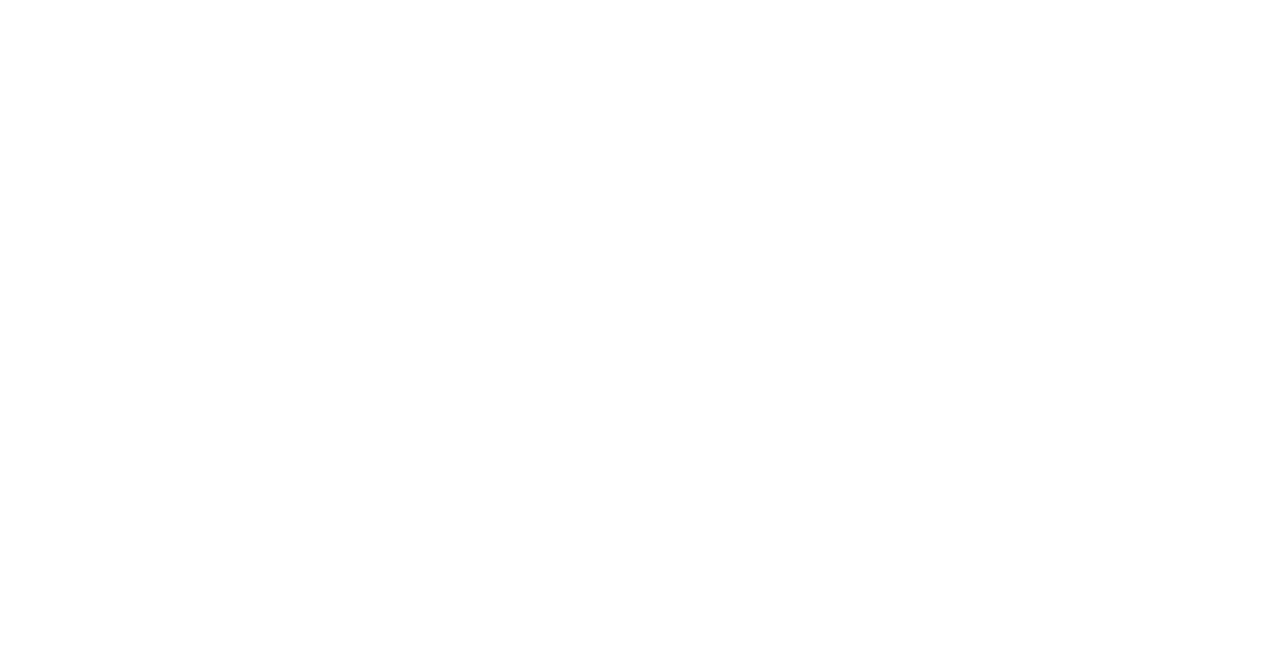
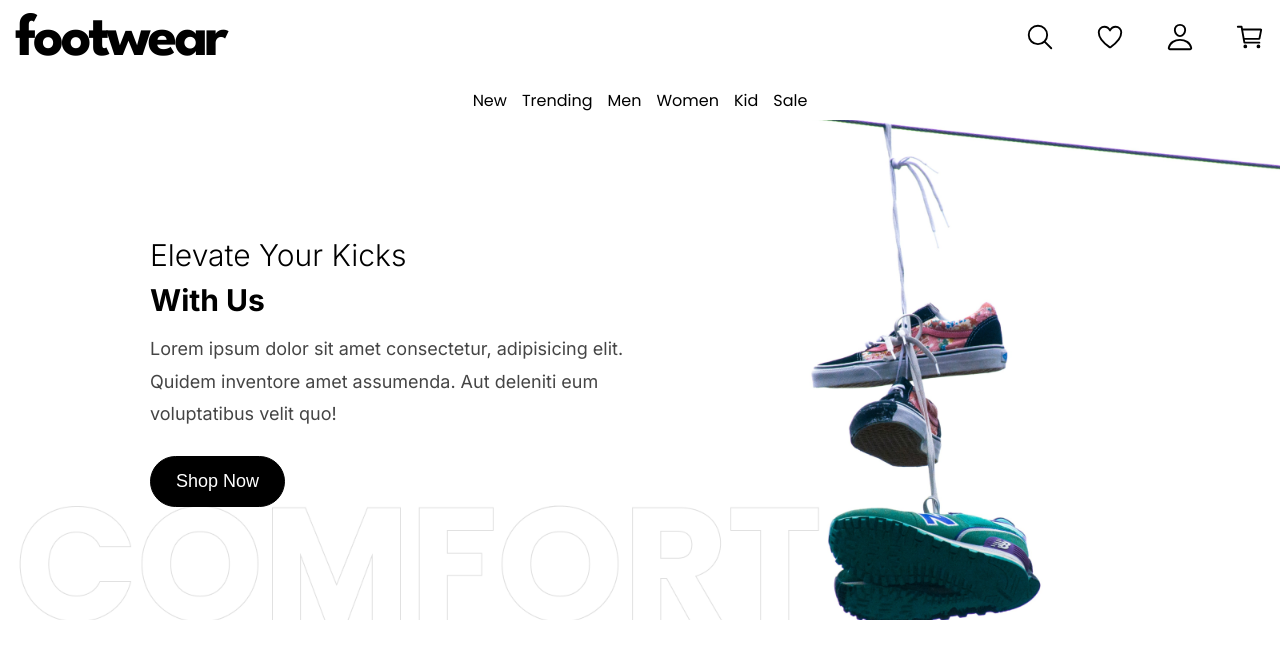
Before and after one commit to swayamsth/footwear, a plain HTML site: page index.html in a window 1280 px wide. Shown: the top 658 px of the page. Drawn offline with Linux system fonts and the light colour scheme.

Commit message:
Initial footprint

```diff
--- a/index.html
+++ b/index.html
@@ -8,6 +8,45 @@
         <script src="./script.js" defer></script>
     </head>
     <body>
+        <header>
+            <div class="logo">footwear</div>
+            <div>
+                <ul class="icons">
+                    <li><a href="#"><img src="./images/icons/search-outline.svg" class="search"></a></li>
+                    <li><a href="#"><img src="./images/icons/heart-outline.svg" class="heart"></a></li>
+                    <li><a href="#"><img src="./images/icons/person-outline.svg" class="user"></a></li>
+                    <li><a href="#"><img src="./images/icons/cart-outline.svg" class="cart"></a></li>
+                </ul>
+            </div>
+        </header>
+        <nav>
+            <div>
+                <ul class="nav-links">
+                    <li><a href="#">New</a></li>
+                    <li><a href="#">Trending</a></li>
+                    <li><a href="#">Men</a></li>
+                    <li><a href="#">Women</a></li>
+                    <li><a href="#">Kid</a></li>
+                    <li><a href="#">Sale</a></li>
+                </ul>
+            </div>
+        </nav>
+        <main>
+            <article>
+                <section class="section hero" style="background-image: url('./images/herosection2.png')">
+                    <div class="container">
+                        <h2 class="h1 hero-title">
+                            Elevate Your Kicks <strong>With Us</strong>
+                        </h2>
 
+                        <p class="hero-text">
+                            Lorem ipsum dolor sit amet consectetur, adipisicing elit. Quidem inventore amet assumenda. Aut deleniti eum voluptatibus velit quo!
+                        </p>
+
+                        <button class="btn btn-primary">Shop Now</button>
+                    </div>
+                </section>
+            </article>
+        </main>
     </body>
 </html>
--- a/style.css
+++ b/style.css
@@ -6,6 +6,7 @@
     /* colors */
     --white: hsl(0, 0%, 100%);
     --black: hsl(0, 0%, 0%);
+    --onyx: hsl(0, 0%, 27%);
     --lightgrey: hsl(0, 0%, 67%);
     --lightgreysale: hsl(0, 0%, 74%);
     --red: hsl(351, 99%, 37%);
@@ -38,3 +39,146 @@
     padding: 0;
     box-sizing: border-box;
 }
+
+body{
+    font-size: 1.6rem;
+    /* padding-block-start: 90px; */
+    height: 300vh;
+}
+
+html{
+    font-family: var(--ff-poppins);
+    font-size: 10px;
+    scroll-behavior: smooth;
+}
+
+li{
+    list-style: none;
+}
+
+a{
+    text-decoration: none;
+}
+
+a,.btn{
+    transition: all 300ms ease;
+}
+
+/* REUSED */
+.container{
+    padding-inline: 15rem;
+}
+
+.section{
+    padding-block: 60px;
+}
+
+.h1{
+    font-size: 3rem;
+    font-weight: var(--fw-300);
+    line-height: 1.5;
+}
+
+.btn{
+    background-color: var(--black);
+    color: var(--white);
+    font-size: 1.8rem;
+    padding: 14px 25px;
+    border: 1px solid var(--border-color, var(--black));
+    border-radius: 30px;
+    cursor: pointer;
+}
+
+.btn-primary:is(:hover, :focus){
+    background: var(--onyx);
+    color: var(--white);
+}
+/* HEADER */
+
+.search, .heart, .user, .cart{
+    width: 30px;
+    height: 30px;
+}
+
+.logo{
+    font-family: var(--ff-league);
+    font-size: 60px;
+    font-weight: var(--fw-700);
+    letter-spacing: -3.25px;
+}
+
+.logo:hover{
+    cursor: default;
+}
+
+header, .icons{
+    display: flex;
+}
+
+header{
+    justify-content: space-between;
+    align-items: center;
+    height: 10vh;
+    margin-left: 1.5rem;
+    margin-right: 1.5rem;
+}
+
+.icons{
+    gap: 4rem;
+}
+
+/* NAV */
+
+nav{
+    height: 5vh;
+    display: flex;
+    align-items: center;
+    justify-content: center;
+}
+
+a{
+    color: black;
+    text-decoration-color: white;
+}
+
+a:hover{
+    text-decoration: underline;
+    color: gray;
+    text-underline-offset: 0.5rem;
+    text-decoration-color: lightgray;
+}
+
+.nav-links{
+    display: flex;
+    gap: 1.5rem;
+}
+
+/* HERO SECTION */
+
+.hero{
+    background-repeat: no-repeat;
+    background-size: cover;
+    background-position: left;
+    min-height: 500px;
+    display: flex;
+    justify-content: flex-start;
+    align-items: center;
+    font-family: var(--ff-inter);
+    border-radius: 30px;
+}
+
+.hero-title{
+    margin-bottom: 10px;
+}
+
+.hero-title > strong {
+    display: block;
+}
+
+.hero-text{
+    color: var(--onyx);
+    line-height: 1.8;
+    font-size: 1.8rem;
+    max-width: 46ch;
+    margin-bottom: 25px;
+}
```
Also changed, not shown: images/Frame 2.png (added), images/final images/af1-shoes.png (added), images/final images/jordan-shoes.png (added), images/final images/shoes.png (added), images/herosection2.png (added), images/icons/cart-outline.svg (added), images/icons/eye-outline.svg (added), images/icons/heart-outline.svg (added), images/icons/person-outline.svg (added), images/icons/search-outline.svg (added), images/svg logos/Adidas-Logo.wine.svg (added), images/svg logos/Asics-Logo.wine.svg (added), images/svg logos/Converse_(shoe_company)-Logo.wine.svg (added), images/svg logos/New_Balance-Logo.wine.svg (added), 2 more files.
